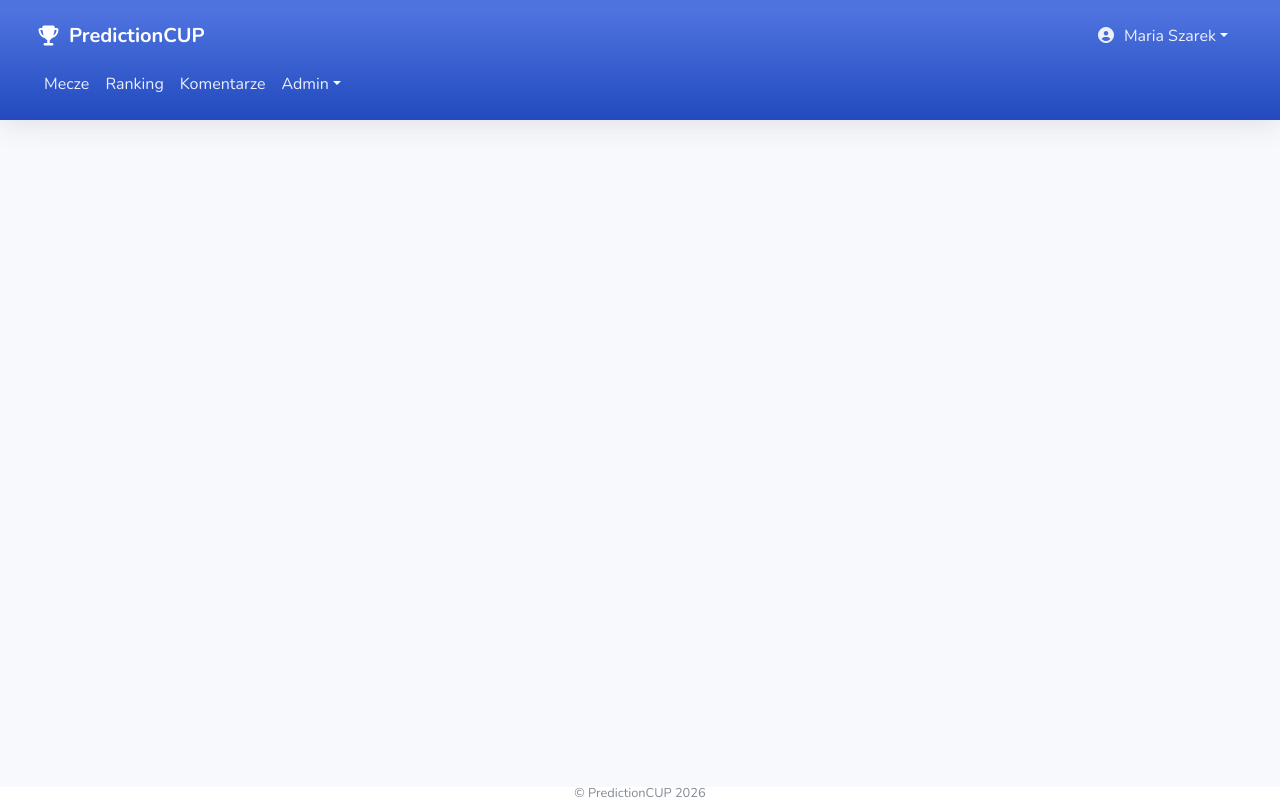
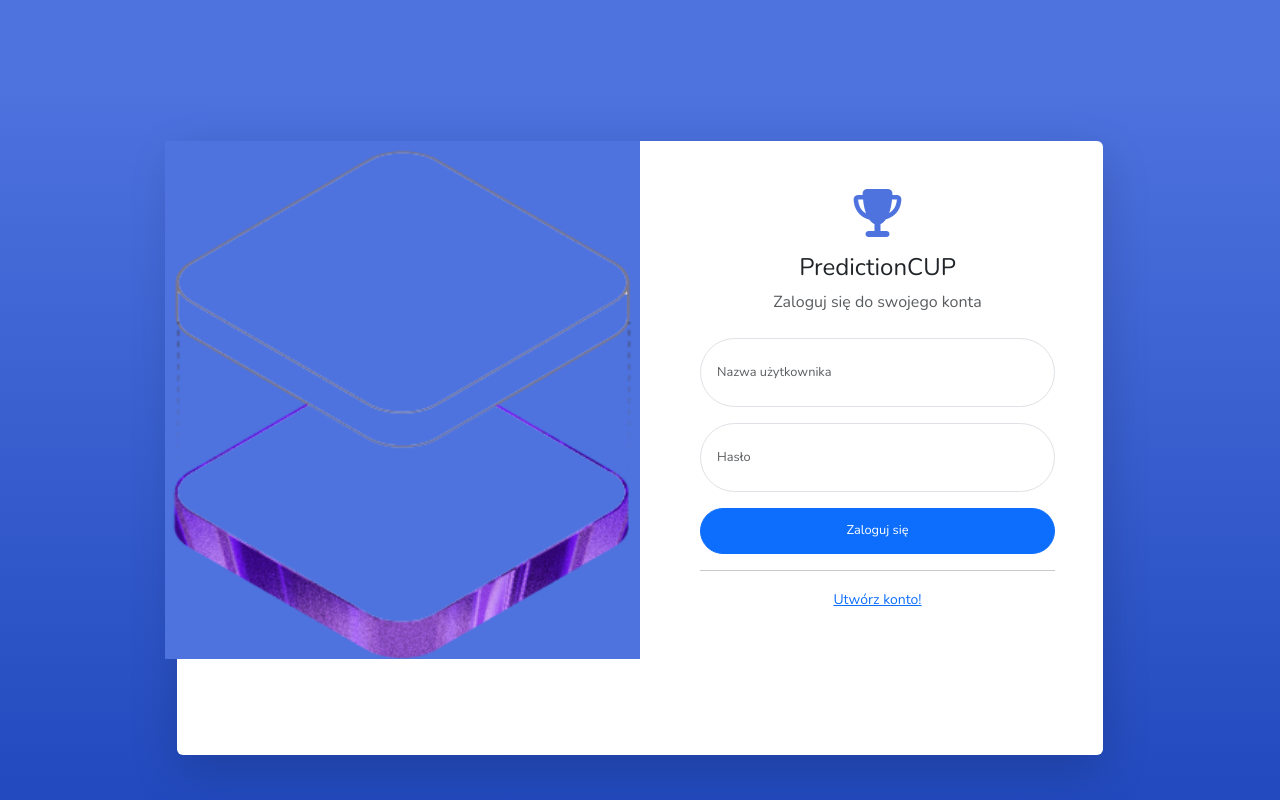
Before and after one commit to MariaSzarek-V/demo-front, a React (Vite) app: page /login in a window 1280 px wide. Built offline with nearby package versions, Linux system fonts and the light colour scheme; no server answers.

Commit message:
login modified

```diff
--- a/src/App.css
+++ b/src/App.css
@@ -246,3 +246,27 @@ body {
 .ranking-list > div:not(.text-center):hover {
   background-color: #f8f9fc !important;
 }
+
+/* Login page styles */
+.bg-login-image {
+  background: url('assets/hero.png');
+  background-position: center;
+  background-size: cover;
+  background-color: #4e73df;
+}
+
+.form-control-user {
+  font-size: 0.8rem;
+  border-radius: 10rem;
+  padding: 1.5rem 1rem;
+}
+
+.btn-user {
+  font-size: 0.8rem;
+  border-radius: 10rem;
+  padding: 0.75rem 1rem;
+}
+
+.min-vh-100 {
+  min-height: 100vh;
+}
--- a/src/App.jsx
+++ b/src/App.jsx
@@ -1,4 +1,7 @@
 import { BrowserRouter as Router, Routes, Route, Navigate } from 'react-router-dom';
+import { AuthProvider } from './contexts/AuthContext';
+import ProtectedRoute from './components/ProtectedRoute';
+import Login from './components/Login';
 import Header from './components/Header';
 import Dashboard from './components/Dashboard';
 import Games from './components/Games';
@@ -12,6 +15,13 @@ import './App.css';
 function App() {
   return (
     <Router>
+      <AuthProvider>
+        <Routes>
+          <Route path="/login" element={<Login />} />
+          <Route
+            path="/*"
+            element={
+              <ProtectedRoute>
                 <div id="wrapper">
                   <div id="content-wrapper" className="d-flex flex-column" style={{ marginLeft: 0 }}>
                     <div id="content">
@@ -30,6 +40,11 @@ function App() {
                     <Footer />
                   </div>
                 </div>
+              </ProtectedRoute>
+            }
+          />
+        </Routes>
+      </AuthProvider>
     </Router>
   );
 }
--- a/src/components/Header.jsx
+++ b/src/components/Header.jsx
@@ -1,10 +1,17 @@
-import { Link, useLocation } from 'react-router-dom';
+import { Link, useLocation, useNavigate } from 'react-router-dom';
 import { Navbar, Nav, NavDropdown, Container } from 'react-bootstrap';
-import { authApi } from '../services/api';
+import { useAuth } from '../contexts/AuthContext';
 
 function Header() {
   const location = useLocation();
-  const username = "Maria Szarek";
+  const navigate = useNavigate();
+  const { user, logout } = useAuth();
+  const username = user ? user.username : 'Użytkownik';
+
+  const handleLogout = async () => {
+    await logout();
+    navigate('/login');
+  };
 
   return (
     <Navbar bg="primary" variant="dark" expand="lg" className="topbar mb-4 static-top shadow">
@@ -38,7 +45,7 @@ function Header() {
                 Powiadomienia
               </NavDropdown.Item>
               <NavDropdown.Divider />
-              <NavDropdown.Item onClick={() => authApi.logout()}>
+              <NavDropdown.Item onClick={handleLogout}>
                 <i className="fas fa-sign-out-alt fa-sm fa-fw me-2 text-muted"></i>
                 Wyloguj
               </NavDropdown.Item>
--- /dev/null
+++ b/src/components/Login.jsx
@@ -0,0 +1,112 @@
+import { useState } from 'react';
+import { useNavigate } from 'react-router-dom';
+import { Container, Row, Col, Card, Form, Button, Alert } from 'react-bootstrap';
+import { useAuth } from '../contexts/AuthContext';
+
+function Login() {
+  const [username, setUsername] = useState('');
+  const [password, setPassword] = useState('');
+  const [error, setError] = useState('');
+  const [loading, setLoading] = useState(false);
+  const navigate = useNavigate();
+  const { login } = useAuth();
+
+  const handleSubmit = async (e) => {
+    e.preventDefault();
+    setError('');
+    setLoading(true);
+
+    try {
+      await login({ username, password });
+      navigate('/dashboard');
+    } catch (err) {
+      console.error('Login error:', err);
+      setError('Nieprawidłowa nazwa użytkownika lub hasło');
+      setLoading(false);
+    }
+  };
+
+  return (
+    <div className="bg-gradient-primary min-vh-100 d-flex align-items-center">
+      <Container>
+        <Row className="justify-content-center">
+          <Col xl={10} lg={12} md={9}>
+            <Card className="o-hidden border-0 shadow-lg my-5">
+              <Card.Body className="p-0">
+                <Row>
+                  <Col lg={6} className="d-none d-lg-block bg-login-image"></Col>
+                  <Col lg={6}>
+                    <div className="p-5">
+                      <div className="text-center mb-4">
+                        <i className="fas fa-trophy fa-3x text-primary mb-3"></i>
+                        <h1 className="h4 text-gray-900">PredictionCUP</h1>
+                        <p className="text-muted">Zaloguj się do swojego konta</p>
+                      </div>
+
+                      {error && (
+                        <Alert variant="danger" className="text-center">
+                          {error}
+                        </Alert>
+                      )}
+
+                      <Form onSubmit={handleSubmit} className="user">
+                        <Form.Group className="mb-3">
+                          <Form.Control
+                            type="text"
+                            className="form-control-user"
+                            placeholder="Nazwa użytkownika"
+                            value={username}
+                            onChange={(e) => setUsername(e.target.value)}
+                            required
+                            disabled={loading}
+                          />
+                        </Form.Group>
+
+                        <Form.Group className="mb-3">
+                          <Form.Control
+                            type="password"
+                            className="form-control-user"
+                            placeholder="Hasło"
+                            value={password}
+                            onChange={(e) => setPassword(e.target.value)}
+                            required
+                            disabled={loading}
+                          />
+                        </Form.Group>
+
+                        <Button
+                          type="submit"
+                          variant="primary"
+                          className="btn-user w-100"
+                          disabled={loading}
+                        >
+                          {loading ? (
+                            <>
+                              <span className="spinner-border spinner-border-sm me-2" role="status" aria-hidden="true"></span>
+                              Logowanie...
+                            </>
+                          ) : (
+                            'Zaloguj się'
+                          )}
+                        </Button>
+                      </Form>
+
+                      <hr />
+                      <div className="text-center">
+                        <a className="small" href="/register">
+                          Utwórz konto!
+                        </a>
+                      </div>
+                    </div>
+                  </Col>
+                </Row>
+              </Card.Body>
+            </Card>
+          </Col>
+        </Row>
+      </Container>
+    </div>
+  );
+}
+
+export default Login;
--- /dev/null
+++ b/src/components/ProtectedRoute.jsx
@@ -0,0 +1,24 @@
+import { Navigate } from 'react-router-dom';
+import { useAuth } from '../contexts/AuthContext';
+
+function ProtectedRoute({ children }) {
+  const { user, loading } = useAuth();
+
+  if (loading) {
+    return (
+      <div className="min-vh-100 d-flex align-items-center justify-content-center">
+        <div className="spinner-border text-primary" role="status">
+          <span className="visually-hidden">Ładowanie...</span>
+        </div>
+      </div>
+    );
+  }
+
+  if (!user) {
+    return <Navigate to="/login" replace />;
+  }
+
+  return children;
+}
+
+export default ProtectedRoute;
--- /dev/null
+++ b/src/contexts/AuthContext.jsx
@@ -0,0 +1,55 @@
+import { createContext, useState, useContext, useEffect } from 'react';
+import { authApi, userApi } from '../services/api';
+
+const AuthContext = createContext(null);
+
+export const AuthProvider = ({ children }) => {
+  const [user, setUser] = useState(null);
+  const [loading, setLoading] = useState(true);
+
+  useEffect(() => {
+    checkAuth();
+  }, []);
+
+  const checkAuth = async () => {
+    try {
+      const authResponse = await authApi.checkAuth();
+      if (authResponse.data.authenticated) {
+        const userResponse = await userApi.getCurrentUser();
+        setUser(userResponse.data);
+      }
+    } catch (error) {
+      console.error('Auth check failed:', error);
+      setUser(null);
+    } finally {
+      setLoading(false);
+    }
+  };
+
+  const login = async (credentials) => {
+    await authApi.login(credentials);
+    await checkAuth();
+  };
+
+  const logout = async () => {
+    try {
+      await authApi.logout();
+    } finally {
+      setUser(null);
+    }
+  };
+
+  return (
+    <AuthContext.Provider value={{ user, loading, login, logout, checkAuth }}>
+      {children}
+    </AuthContext.Provider>
+  );
+};
+
+export const useAuth = () => {
+  const context = useContext(AuthContext);
+  if (!context) {
+    throw new Error('useAuth must be used within AuthProvider');
+  }
+  return context;
+};
```
Also changed, not shown: 1 other file (tests, documents, lock files or other folders). Lines whose indentation alone changed are shown as unchanged.
